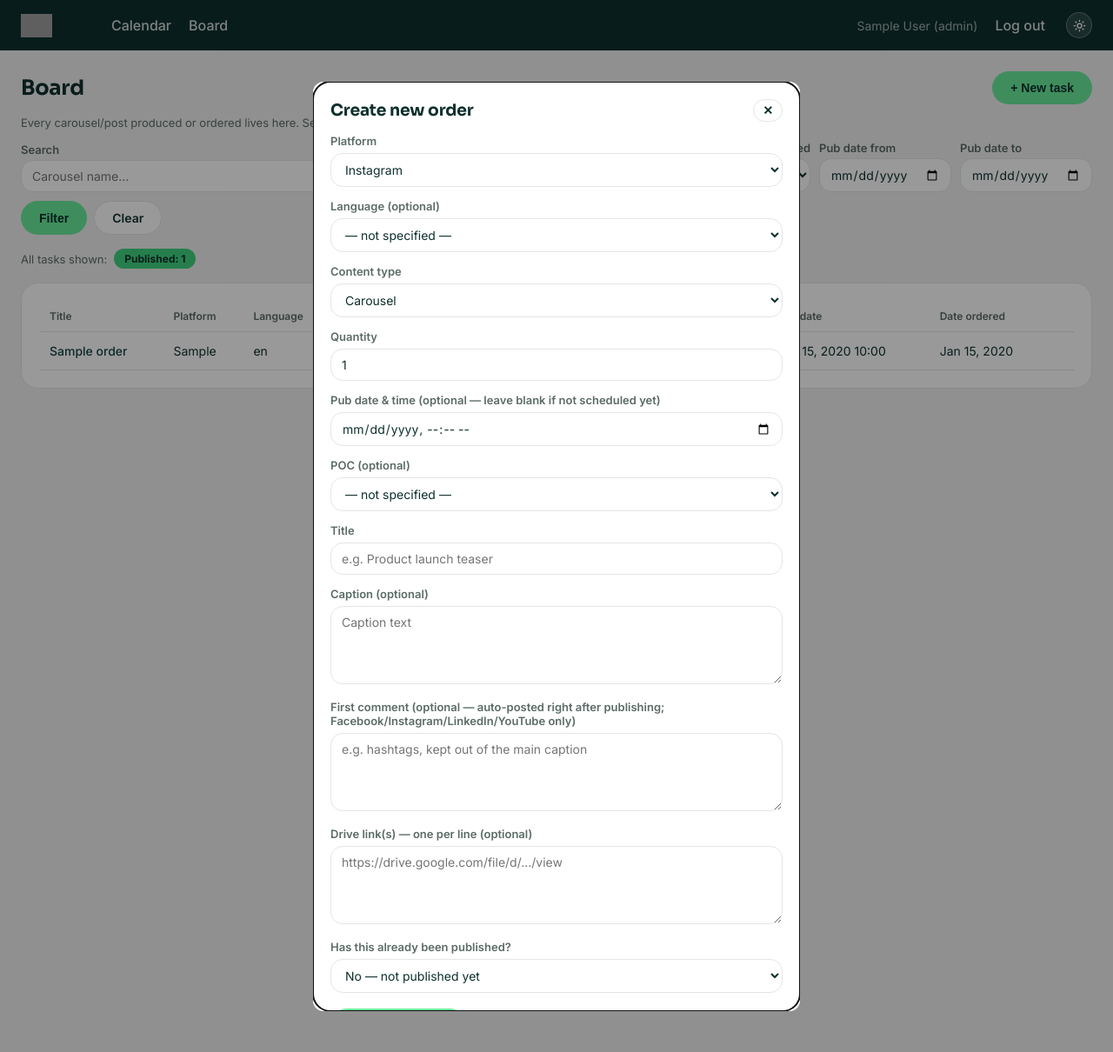
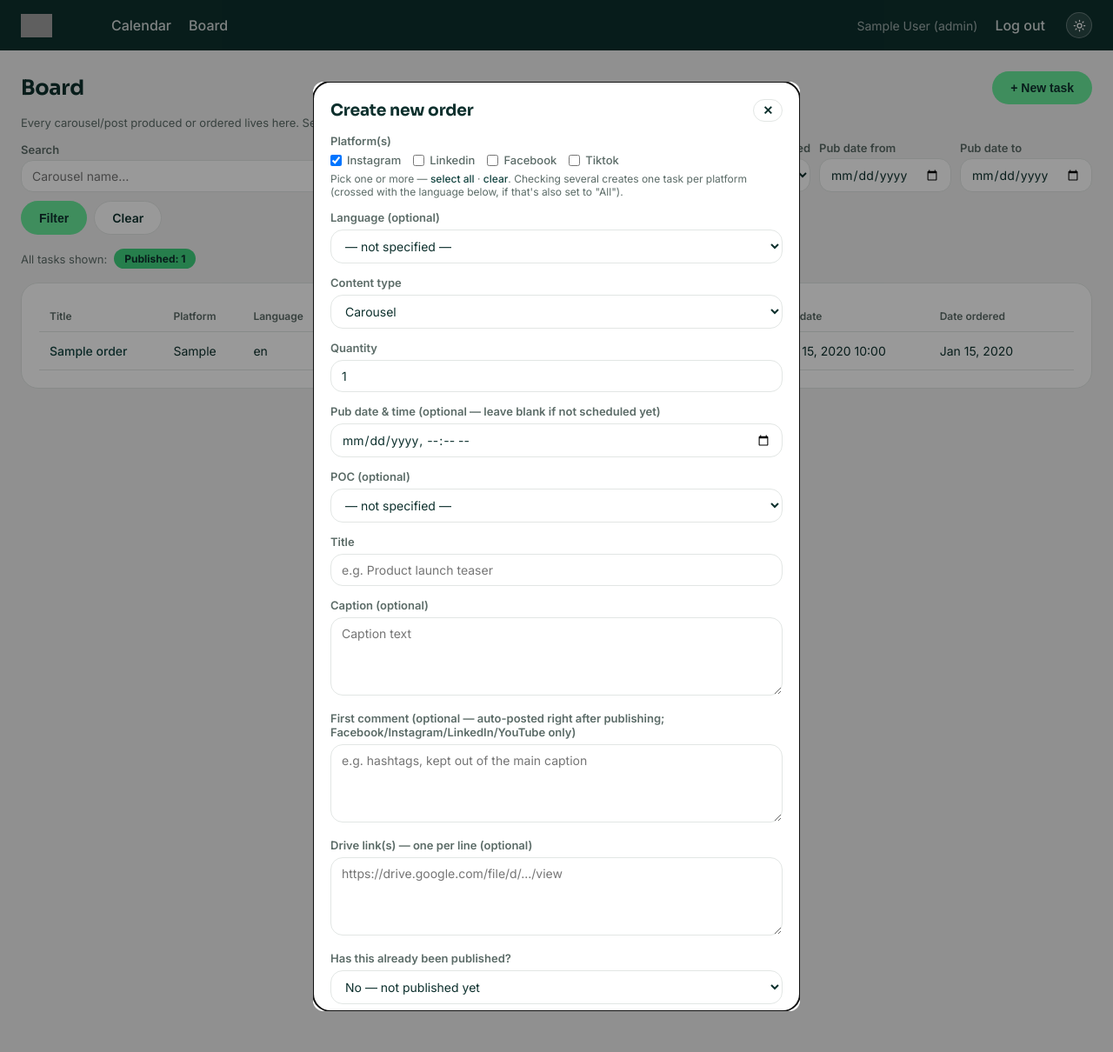
Before and after one commit to khoitran-tdd711/content-ops, a Flask app: page /board in a window 1280 px wide, after a click on "+ New task". Shown: the top 1210 px of the page at 87% size. Run offline with Flask 3, Linux system fonts and the light colour scheme; the visitor is signed in with stand-in values (Sample User, id 1); tables that the repository leaves empty hold one stand-in row (values such as "Sample post"); some libraries are stand-ins or nearby versions; grey boxes are pictures that could not be loaded.

Commit message:
Update board.html

```diff
--- a/templates/board.html
+++ b/templates/board.html
@@ -313,10 +313,21 @@
     </div>
     <form method="post" action="{{ url_for('order_import') }}" style="margin-top:10px"
           onsubmit="var b=this.querySelector('button[type=submit]'); b.disabled=true; b.textContent='Creating…';">
-      <label>Platform</label>
-      <select name="platform">
-        {% for p in platforms %}<option value="{{ p }}" {{ 'selected' if p == 'instagram' }}>{{ p|title }}</option>{% endfor %}
-      </select>
+      <label>Platform(s)</label>
+      <div id="new-task-platforms" style="display:flex;flex-wrap:wrap;gap:14px;margin:0 0 6px">
+        {% for p in platforms %}
+        <label style="display:flex;align-items:center;gap:6px;margin:0;font-weight:500;font-size:13px;cursor:pointer">
+          <input type="checkbox" name="platforms" value="{{ p }}" {{ 'checked' if p == 'instagram' }} style="width:auto;margin:0">
+          {{ p|title }}
+        </label>
+        {% endfor %}
+      </div>
+      <p class="muted" style="margin:0 0 14px;font-size:12px">
+        Pick one or more —
+        <a href="#" onclick="document.querySelectorAll('#new-task-platforms input').forEach(function(c){c.checked=true}); return false;">select all</a> ·
+        <a href="#" onclick="document.querySelectorAll('#new-task-platforms input').forEach(function(c){c.checked=false}); return false;">clear</a>.
+        Checking several creates one task per platform (crossed with the language below, if that's also set to "All").
+      </p>
 
       <label>Language (optional)</label>
       <select name="language">
```
